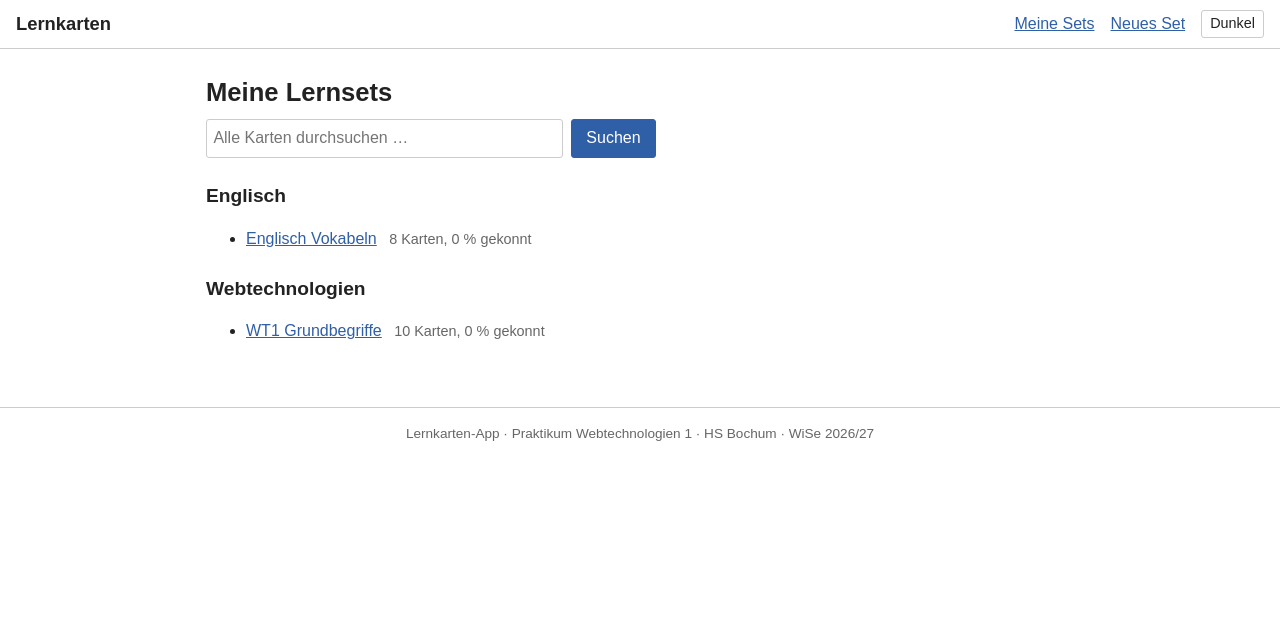
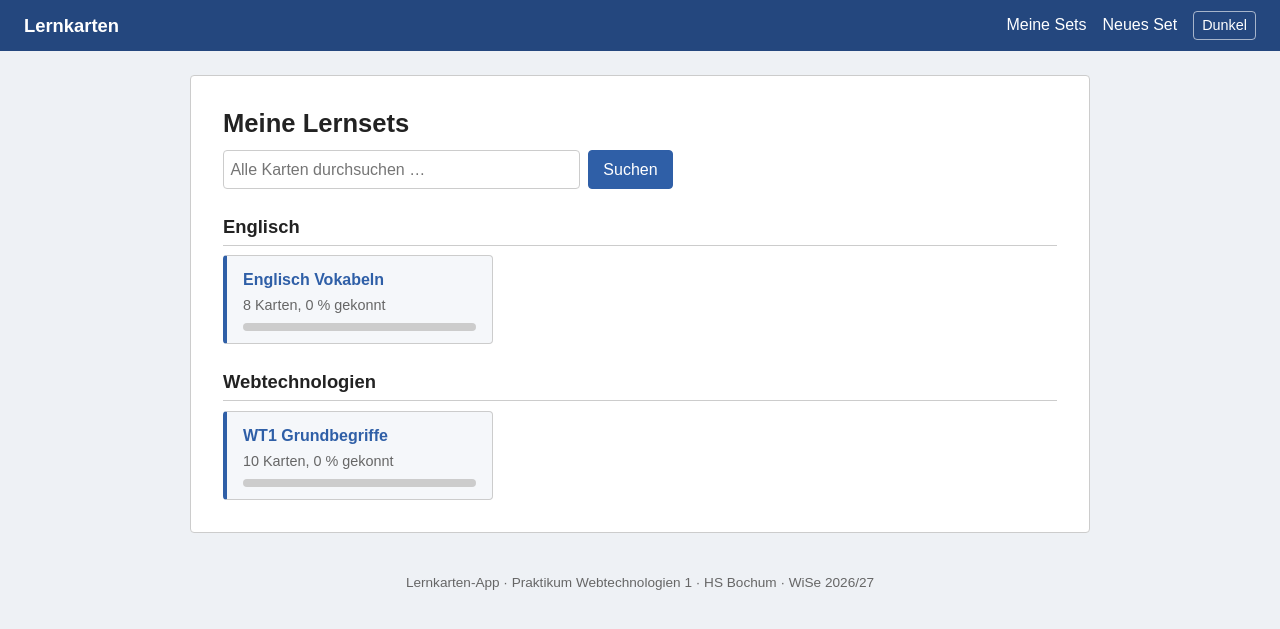
Before and after one commit to abdulaziz-srour/Webtechnologien-1-Praktikum, a PHP site: page / in a window 1280 px wide. Shown: the top 629 px of the page. Run offline with PHP 8.4, Linux system fonts and the light colour scheme.

Commit message:
Design etwas aufgewertet
- Farbige Kopfleiste, weißer Inhaltsbereich auf grauem Hintergrund
- Sets auf der Startseite als Kästen mit Fortschrittsbalken
- Tabellenkopf hinterlegt, Zeilen beim Überfahren markiert
- Karteikarte und Fragen mit leicht abgerundeten Rahmen

Co-Authored-By: Claude Opus 5.5 (1M context) <noreply@anthropic.com>
Claude-Session: https://claude.ai/code/session_01QrvhK6nDtRwhHaGMGBGSbC

```diff
--- a/css/style.css
+++ b/css/style.css
@@ -12,8 +12,10 @@
 /* ---------- 1. Farben ---------- */
 
 :root {
-    --hintergrund: #ffffff;
-    --flaeche: #f3f3f3;
+    --seite: #eef1f5;           /* grauer Rand um den Inhalt */
+    --hintergrund: #ffffff;     /* Inhaltsbereich */
+    --flaeche: #f5f7fa;
+    --kopf: #24477e;            /* Kopfleiste */
     --text: #222222;
     --leise: #666666;
     --rand: #cccccc;
@@ -24,12 +26,15 @@
     --falsch: #c62828;
     --falsch-hell: #fbe9e9;
     --stern: #e0a800;
+    --radius: 4px;
 }
 
 /* Dunkle Farben: wenn man sie selbst gewählt hat ... */
 :root[data-thema="dunkel"] {
+    --seite: #161616;
     --hintergrund: #1e1e1e;
     --flaeche: #2a2a2a;
+    --kopf: #1a2c4a;
     --text: #e6e6e6;
     --leise: #a0a0a0;
     --rand: #444444;
@@ -71,7 +78,7 @@ body {
     font-family: Arial, Helvetica, sans-serif;
     font-size: 16px;
     line-height: 1.5;
-    background: var(--hintergrund);
+    background: var(--seite);
     color: var(--text);
 }
 
@@ -85,8 +92,10 @@ h1 {
 }
 
 h2 {
-    font-size: 1.2rem;
-    margin: 1.5rem 0 0.5rem;
+    font-size: 1.15rem;
+    margin: 1.5rem 0 0.6rem;
+    padding-bottom: 0.25rem;
+    border-bottom: 1px solid var(--rand);
 }
 
 .kopfleiste {
@@ -95,8 +104,24 @@ h2 {
     align-items: center;
     flex-wrap: wrap;
     gap: 0.5rem;
-    padding: 0.6rem 1rem;
-    border-bottom: 1px solid var(--rand);
+    padding: 0.7rem 1.5rem;
+    background: var(--kopf);
+    color: #ffffff;
+}
+
+.kopfleiste a {
+    color: #ffffff;
+    text-decoration: none;
+}
+
+.kopfleiste nav a:hover {
+    text-decoration: underline;
+}
+
+.kopfleiste .knopf-klein {
+    background: transparent;
+    color: #ffffff;
+    border-color: rgba(255, 255, 255, 0.6);
 }
 
 .kopfleiste nav {
@@ -109,13 +134,16 @@ h2 {
     font-weight: bold;
     font-size: 1.15rem;
     text-decoration: none;
-    color: var(--text);
 }
 
+/* Weißer Inhaltsbereich in der Mitte der Seite */
 .inhalt {
     max-width: 900px;
-    margin: 0 auto;
-    padding: 1rem 1rem 3rem;
+    margin: 1.5rem auto;
+    padding: 1.25rem 2rem 2rem;
+    background: var(--hintergrund);
+    border: 1px solid var(--rand);
+    border-radius: var(--radius);
 }
 
 .fussleiste {
@@ -123,7 +151,6 @@ h2 {
     padding: 1rem;
     font-size: 0.85rem;
     color: var(--leise);
-    border-top: 1px solid var(--rand);
 }
 
 .leise {
@@ -143,7 +170,7 @@ h2 {
     text-decoration: none;
     cursor: pointer;
     border: 1px solid var(--akzent);
-    border-radius: 3px;
+    border-radius: var(--radius);
 }
 
 .knopf {
@@ -194,7 +221,7 @@ select {
     color: var(--text);
     background: var(--hintergrund);
     border: 1px solid var(--rand);
-    border-radius: 3px;
+    border-radius: var(--radius);
 }
 
 textarea {
@@ -238,9 +267,10 @@ label > textarea {
 
 .fortschritt {
     display: block;
-    height: 10px;
-    border: 1px solid var(--rand);
-    background: var(--flaeche);
+    height: 8px;
+    border-radius: 4px;
+    background: var(--rand);
+    overflow: hidden;
 }
 
 .fortschritt > span {
@@ -255,12 +285,36 @@ label > textarea {
     max-width: 450px;
 }
 
+.setliste {
+    list-style: none;
+    padding: 0;
+    margin: 0;
+    display: grid;
+    grid-template-columns: repeat(auto-fill, minmax(240px, 1fr));
+    gap: 0.75rem;
+}
+
 .setliste li {
-    margin-bottom: 0.3rem;
+    padding: 0.75rem 1rem;
+    background: var(--flaeche);
+    border: 1px solid var(--rand);
+    border-left: 4px solid var(--akzent);
+    border-radius: var(--radius);
+}
+
+.setliste a {
+    display: block;
+    font-weight: bold;
+    text-decoration: none;
+}
+
+.setliste a:hover {
+    text-decoration: underline;
 }
 
 .setliste .leise {
-    margin-left: 0.5rem;
+    display: block;
+    margin: 0.2rem 0 0.4rem;
     font-size: 0.9rem;
 }
 
--- a/index.php
+++ b/index.php
@@ -74,6 +74,7 @@ require __DIR__ . '/inc/kopf.php';
             <li>
                 <a href="set.php?id=<?= e($set['id']) ?>"><?= e($set['name']) ?></a>
                 <span class="leise"><?= $stat['gesamt'] ?> Karten, <?= $stat['prozent'] ?> % gekonnt</span>
+                <span class="fortschritt"><span style="width: <?= $stat['prozent'] ?>%"></span></span>
             </li>
         <?php endforeach; ?>
     </ul>
--- a/modi/karteikarten.php
+++ b/modi/karteikarten.php
@@ -22,5 +22,5 @@
         <button type="button" class="knopf-klein" id="kk-auto">Automatisch abspielen</button>
         <button type="button" class="knopf-klein stern" id="kk-stern">Markieren</button>
     </div>
-    <p class="leise mitte">Tastatur: Leertaste = umdrehen, Pfeiltasten = blättern</p>
+    <p class="leise">Tastatur: Leertaste = umdrehen, Pfeiltasten = blättern</p>
 </div>
--- a/modi/lernen.php
+++ b/modi/lernen.php
@@ -44,6 +44,6 @@
             <button type="button" class="knopf" id="ln-nochmal">Nochmal lernen</button>
         </div>
     </div>
-    <p class="leise mitte">Jede Karte musst du erst im Multiple Choice und dann schriftlich richtig beantworten.
+    <p class="leise">Jede Karte musst du erst im Multiple Choice und dann schriftlich richtig beantworten.
         Falsche Karten kommen bald wieder dran.</p>
 </div>
```
Also changed, not shown: other parts of css/style.css (+30 -5 lines).
